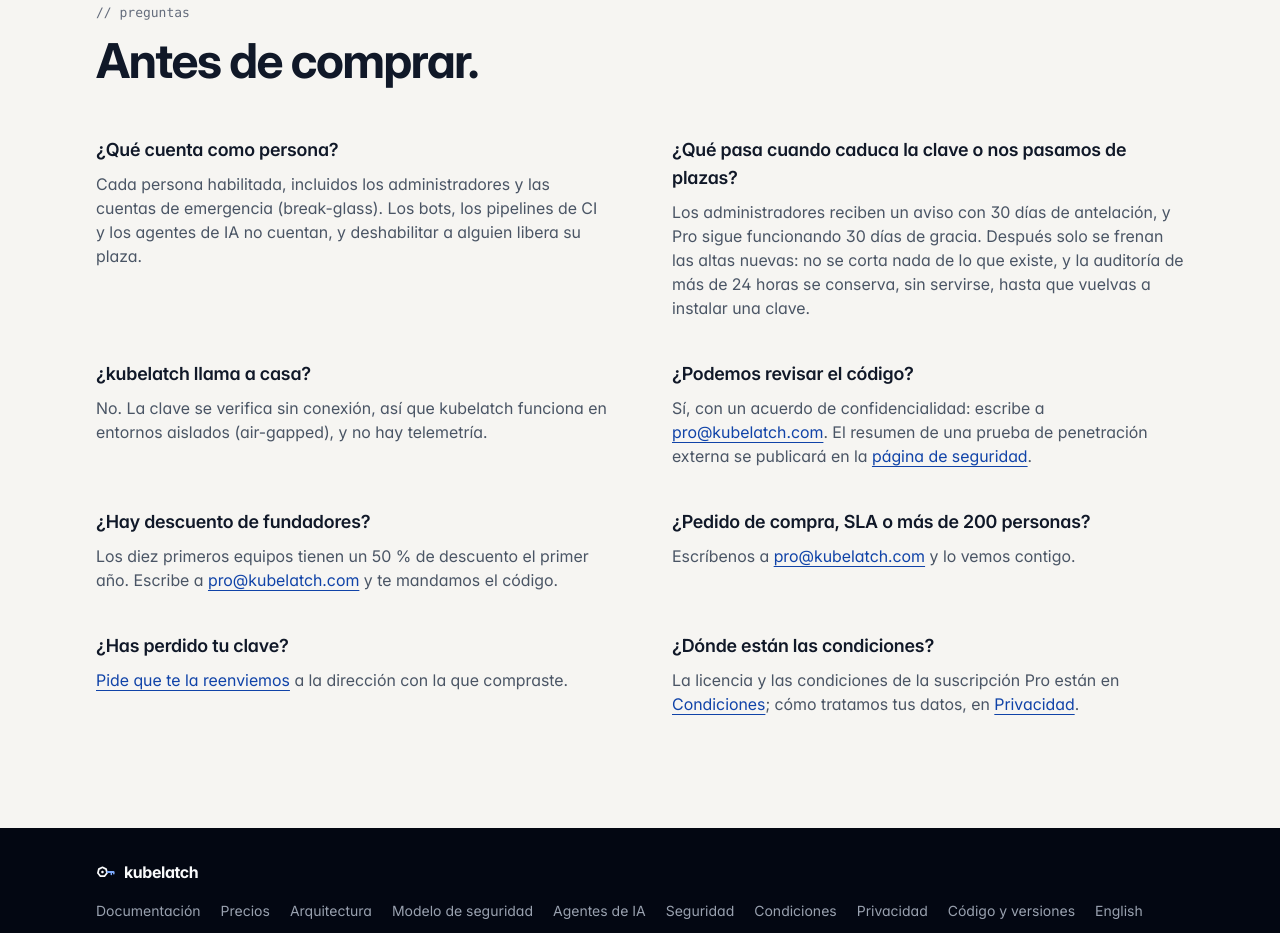
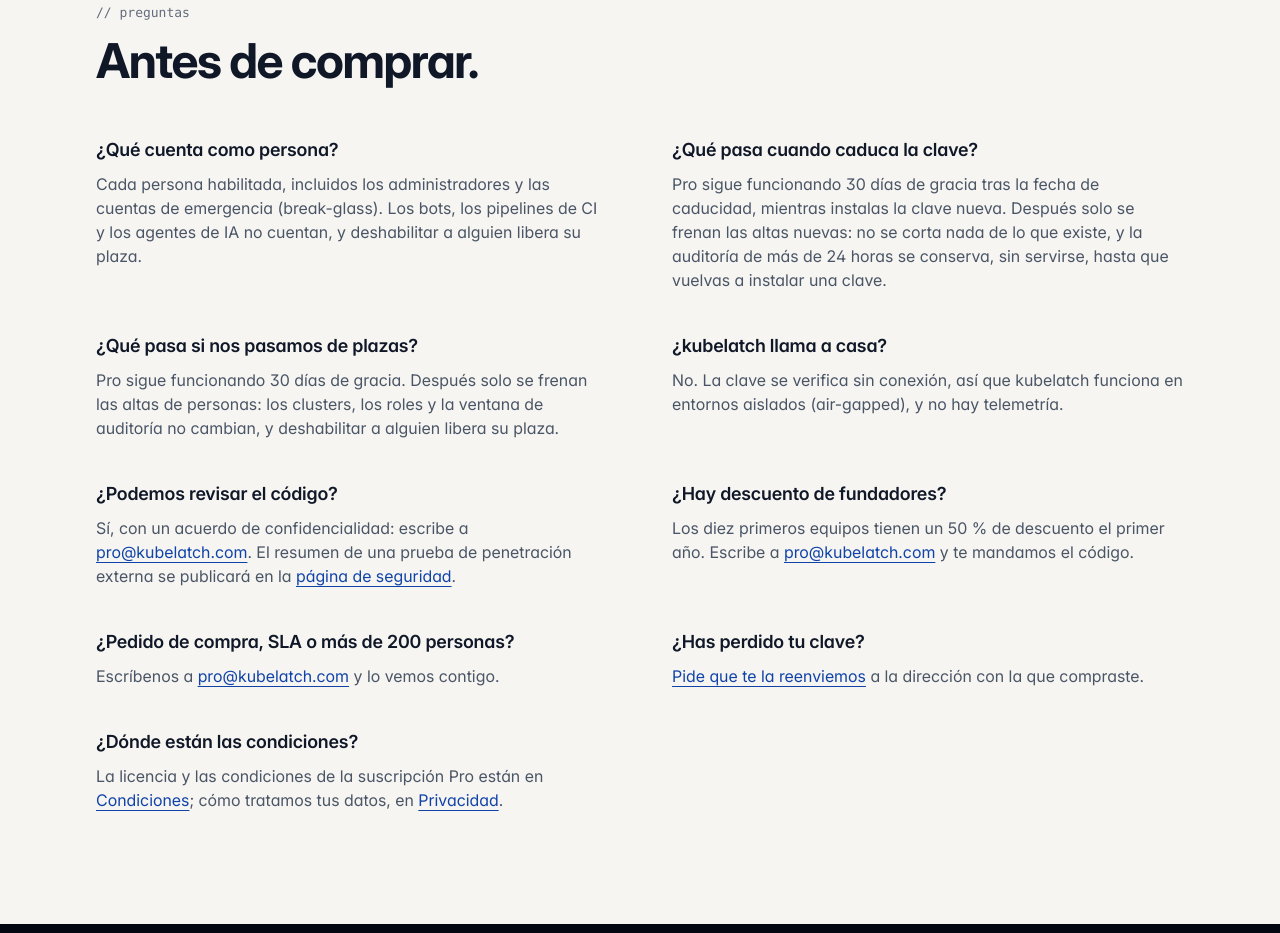
Before and after one commit to picaportelabs/kubelatch.com, a plain HTML site: page site/es/pricing/index.html in a window 1280 px wide. Shown: the part 2111-3044 px from the top of the page. Drawn offline with Linux system fonts and the light colour scheme.

Commit message:
fix(landing): split the pricing FAQ on expiry and seats, name every licensing log field, fix the packages sentence and the closing checklist order
Key expiry and going over the seats get one answer each, without the notice wording; the privacy page adds the client IP of refused webhooks and rate-limited key requests and the address on the end-of-subscription notice. The README says the GHCR packages point at the public repository. The plan and spec checklists rename the private repository first, set Coolify's landing base directory before the merge, and take an automatic release as the proof of the mirror.

```diff
--- a/site/es/pricing/index.html
+++ b/site/es/pricing/index.html
@@ -112,8 +112,12 @@
         <p>Cada persona habilitada, incluidos los administradores y las cuentas de emergencia (break-glass). Los bots, los pipelines de CI y los agentes de IA no cuentan, y deshabilitar a alguien libera su plaza.</p>
       </div>
       <div>
-        <h3>¿Qué pasa cuando caduca la clave o nos pasamos de plazas?</h3>
-        <p>Los administradores reciben un aviso con 30 días de antelación, y Pro sigue funcionando 30 días de gracia. Después solo se frenan las altas nuevas: no se corta nada de lo que existe, y la auditoría de más de 24 horas se conserva, sin servirse, hasta que vuelvas a instalar una clave.</p>
+        <h3>¿Qué pasa cuando caduca la clave?</h3>
+        <p>Pro sigue funcionando 30 días de gracia tras la fecha de caducidad, mientras instalas la clave nueva. Después solo se frenan las altas nuevas: no se corta nada de lo que existe, y la auditoría de más de 24 horas se conserva, sin servirse, hasta que vuelvas a instalar una clave.</p>
+      </div>
+      <div>
+        <h3>¿Qué pasa si nos pasamos de plazas?</h3>
+        <p>Pro sigue funcionando 30 días de gracia. Después solo se frenan las altas de personas: los clusters, los roles y la ventana de auditoría no cambian, y deshabilitar a alguien libera su plaza.</p>
       </div>
       <div>
         <h3>¿kubelatch llama a casa?</h3>
```
Also changed, not shown: site/es/privacy/index.html (+1 -1 lines), site/pricing/index.html (+6 -2 lines), site/privacy/index.html (+1 -1 lines).
